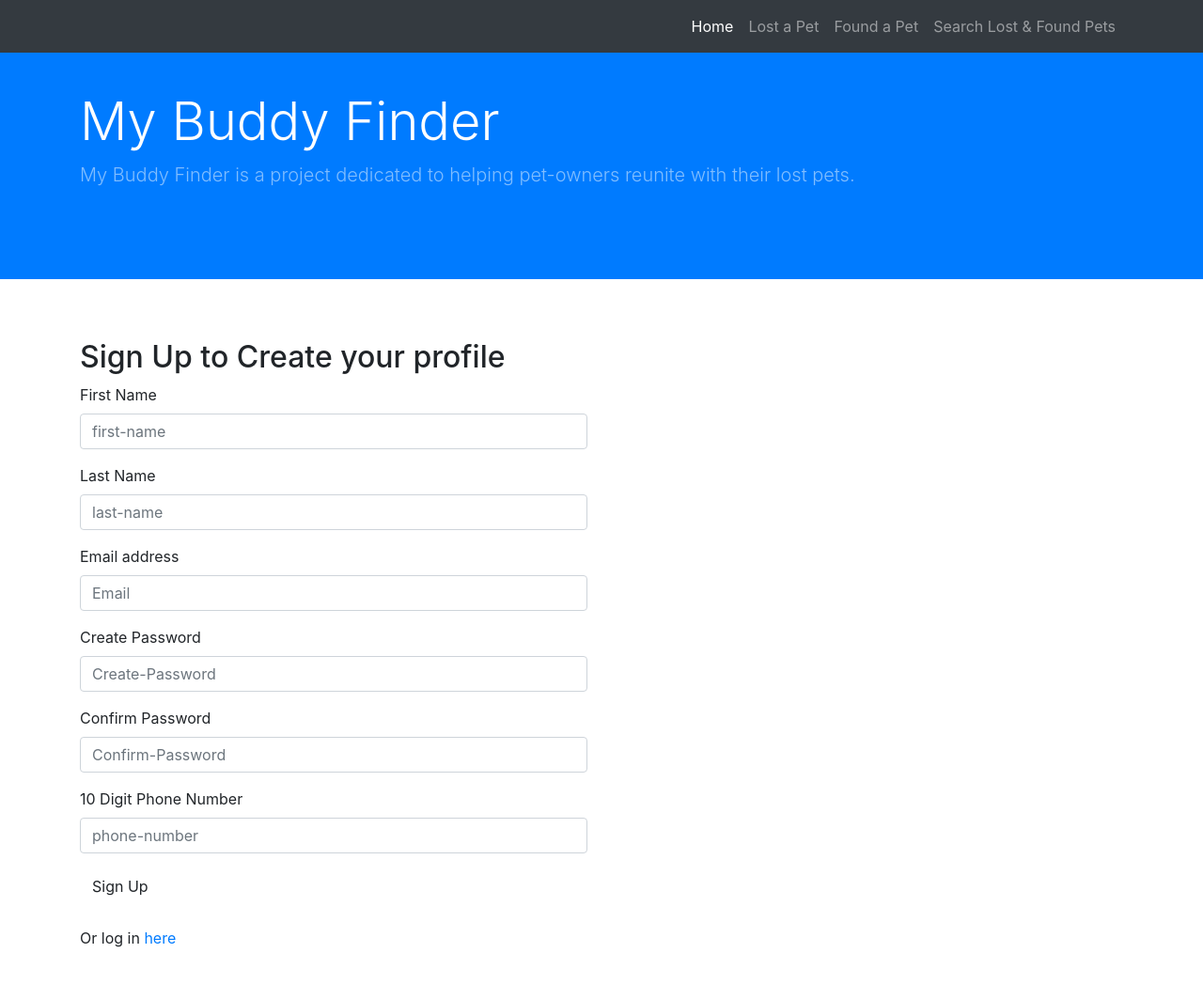
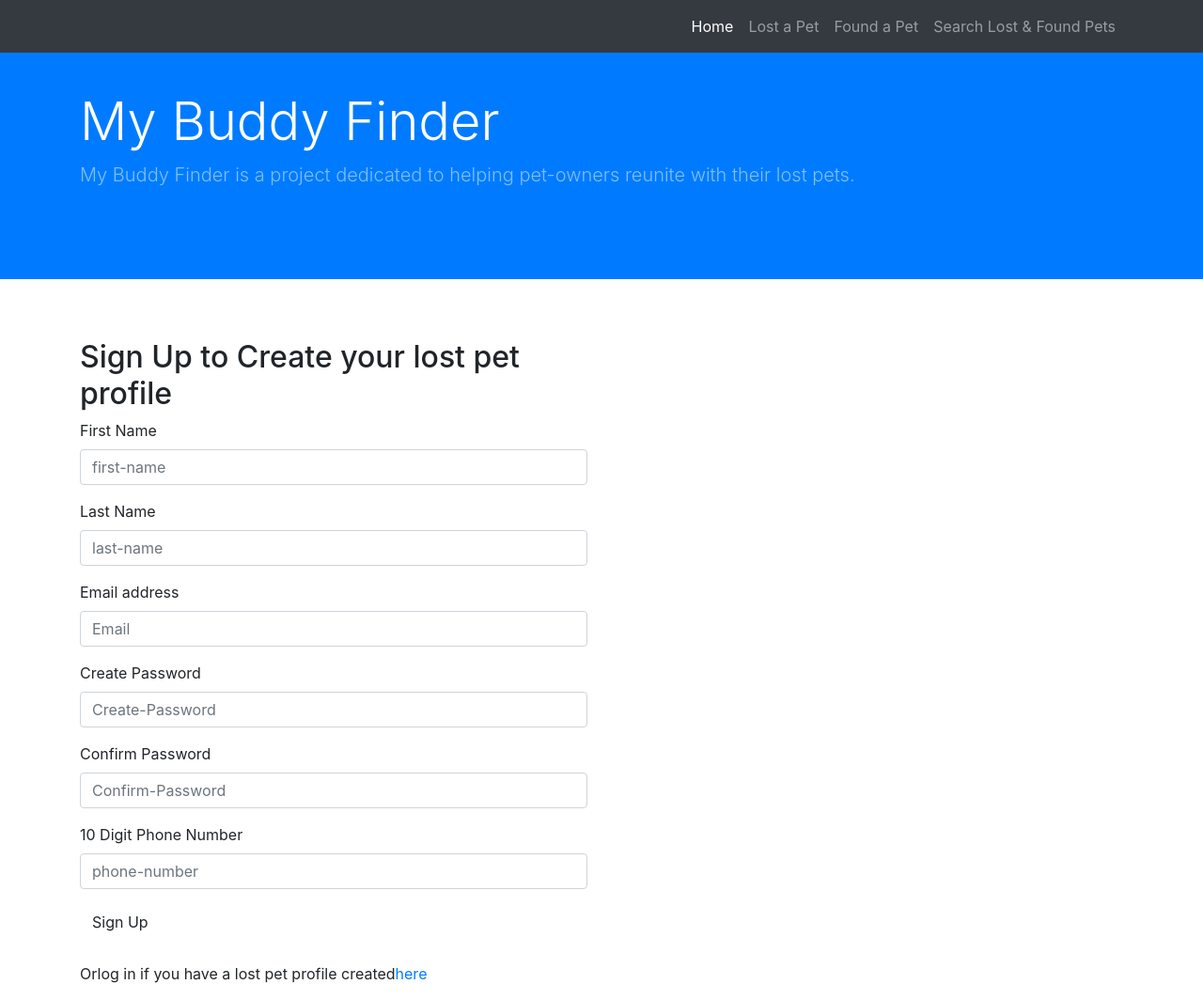
Before and after one commit to jmauro33/project2, a website: page public/signup.html in a window 1280 px wide. Shown: the whole page at 94% size. Before the commit the page ends 1026 px from the top, so only its background shows below. Drawn offline with nearby package versions, Linux system fonts and the light colour scheme.

Commit message:
working on profile names

```diff
--- a/public/signup.html
+++ b/public/signup.html
@@ -83,7 +83,7 @@
     <div class="container">
       <div class="row">
         <div class="col-md-6 col-md-offset-3">
-          <h2>Sign Up to Create your profile</h2>
+          <h2>Sign Up to Create your lost pet profile</h2>
           <form class="signup">
             <div class="form-group">
               <label for="exampleInputFirstName">First Name</label>
@@ -116,7 +116,7 @@
             <button type="submit" class="btn btn-default">Sign Up</button>
           </form>
           <br />
-          <p>Or log in <a href="login.html">here</a></p>
+          <p>Orlog in if you have a lost pet profile created<a href="login.html">here</a></p>
         </div>
       </div>
     </div>
```
